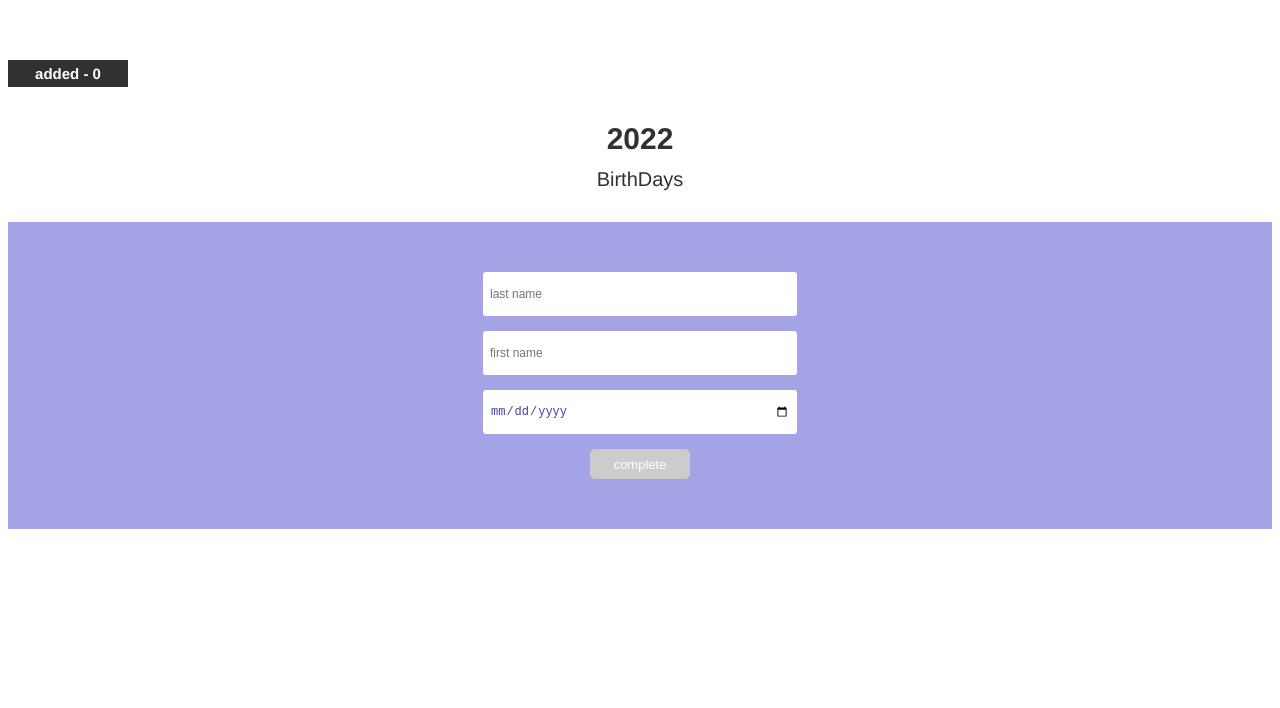
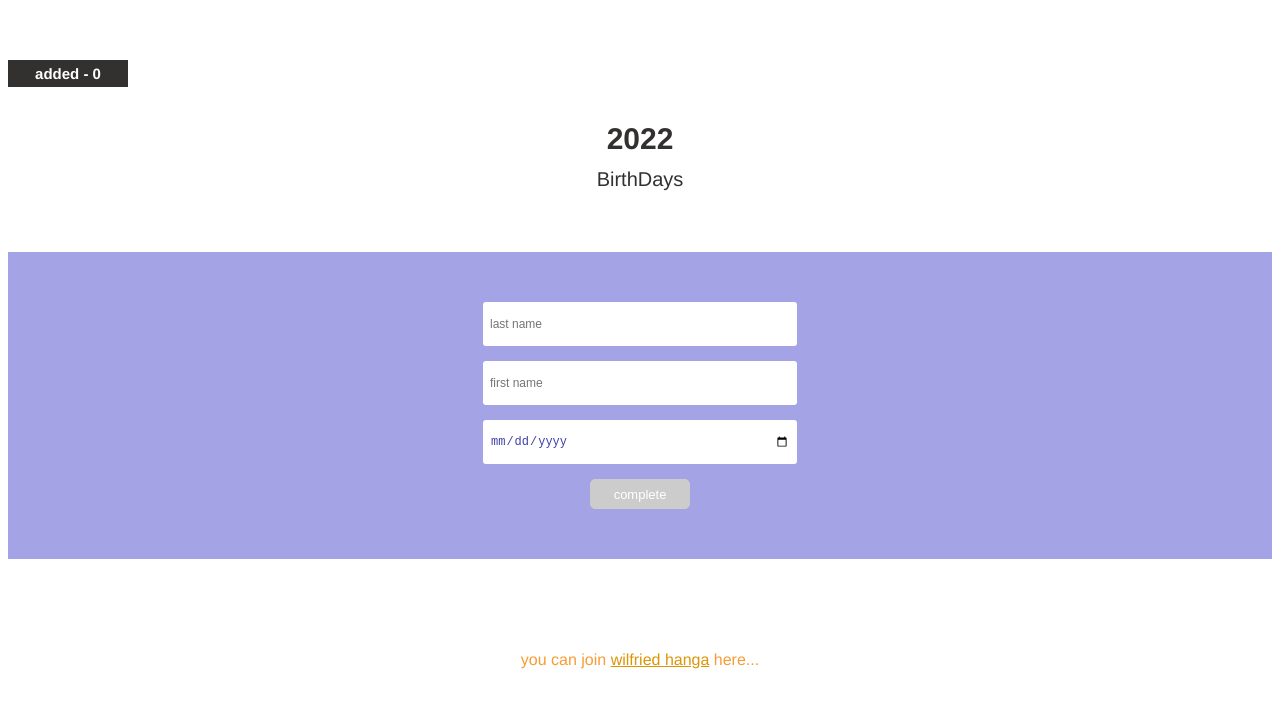
Before and after one commit to HangaWilfried/birth-vue3, a Vue app: page / in a window 1280 px wide. Shown: the top 708 px of the page. Built offline with nearby package versions, Linux system fonts and the light colour scheme.

Commit message:
refactoring

```diff
--- a/index.html
+++ b/index.html
@@ -4,10 +4,13 @@
   <meta charset="UTF-8">
   <link rel="icon" href="/favicon.ico" />
   <meta name="viewport" content="width=device-width, initial-scale=1.0">
-  <title>Vite App</title>
+  <title>save yours most importants birthdays dates</title>
 </head>
 <body>
   <div id="app"></div>
+
   <script type="module" src="/src/main.js"></script>
+  <script type="module" src="https://unpkg.com/ionicons@5.5.2/dist/ionicons/ionicons.esm.js"></script>
+  <script nomodule src="https://unpkg.com/ionicons@5.5.2/dist/ionicons/ionicons.js"></script>
 </body>
 </html>
--- a/src/App.vue
+++ b/src/App.vue
@@ -4,10 +4,13 @@
         <Main @addBirthDay="addToBirthDayList" />
         <section>
             <article v-for="(item, index) in listOfBirthDay" :key="index" v-bind:style="{backgroundColor: item.randColor, color: '#fff'}">
-                <Footer :items="listOfBirthDay" :index="index" :fullname="item.fullname"
-                 :deadline="item.deadline" :date="item.birth.date" :month="item.birth.month"/>
+                <Footer :fullname="item.fullname" :deadline="item.deadline" :date="item.birth.date" :month="item.birth.month" @remove="deleteFromItem(index)"/>
             </article>
         </section>
+
+        <div>
+            you can join <a href="mailto:wilfriedhanga5@gmail.com">wilfried hanga</a> here...
+        </div>
     </main>
 </template>
 
@@ -44,19 +47,32 @@
                   if(localStorage.getItem('value'))
                     listOfBirthDay.value = JSON.parse(localStorage.getItem('value'))
             })
+            const deleteFromItem = index =>{
+                listOfBirthDay.value.splice(index, 1);
+                localStorage.setItem('value',JSON.stringify(listOfBirthDay.value));
+            }
             return{
                 listOfBirthDay,
                 addToBirthDayList,
                 someOfBirth,
-                flag
+                flag,
+                deleteFromItem
             }
         }
     }
 </script>
 
 <style scoped>
+    div{
+        margin-top: 30px;
+        color: rgb(247, 156, 52);
+    }
+    div a{
+        text-decoration: underline;
+        color: rgb(218, 150, 5);
+    }
     section{
-    display: block;
+        display: block;
     }
     article{
         display: flex;
--- a/src/components/Footer.vue
+++ b/src/components/Footer.vue
@@ -5,26 +5,15 @@
         <p class="important">less than {{deadline}} Days.</p>
     </div>
     <div>
-        <p class="delete"><span @click="deleteFromItem(index)">x</span></p>
+        <p class="delete"><span><ion-icon name="close-outline" @click="$emit('remove')"></ion-icon></span></p>
     </div>
 </template>
 
 <script>
-    import { toRefs } from 'vue'
     export default {
         name: "Footer",
-        props: ['items','index','fullname','deadline','date','month'],
-        setup(props){
-            const { items } = toRefs(props)
-            const deleteFromItem = index =>{
-                items.value.splice(index, 1);
-                localStorage.setItem('value',JSON.stringify(items.value));
-            }
-            return{
-                items,
-                deleteFromItem
-            }
-        }
+        props: ['fullname','deadline','date','month'],
+        emits:['remove']
     }
 </script>
 
--- a/src/main.js
+++ b/src/main.js
@@ -1,5 +1,5 @@
 import { createApp } from 'vue'
 import App from './App.vue'
-import './index.css'
+import './assets/styles/index.css'
 
 createApp(App).mount('#app')
```
Also changed, not shown: src/assets/styles/index.css (renamed from src/index.css), 1 other file (tests, documents, lock files or other folders).
